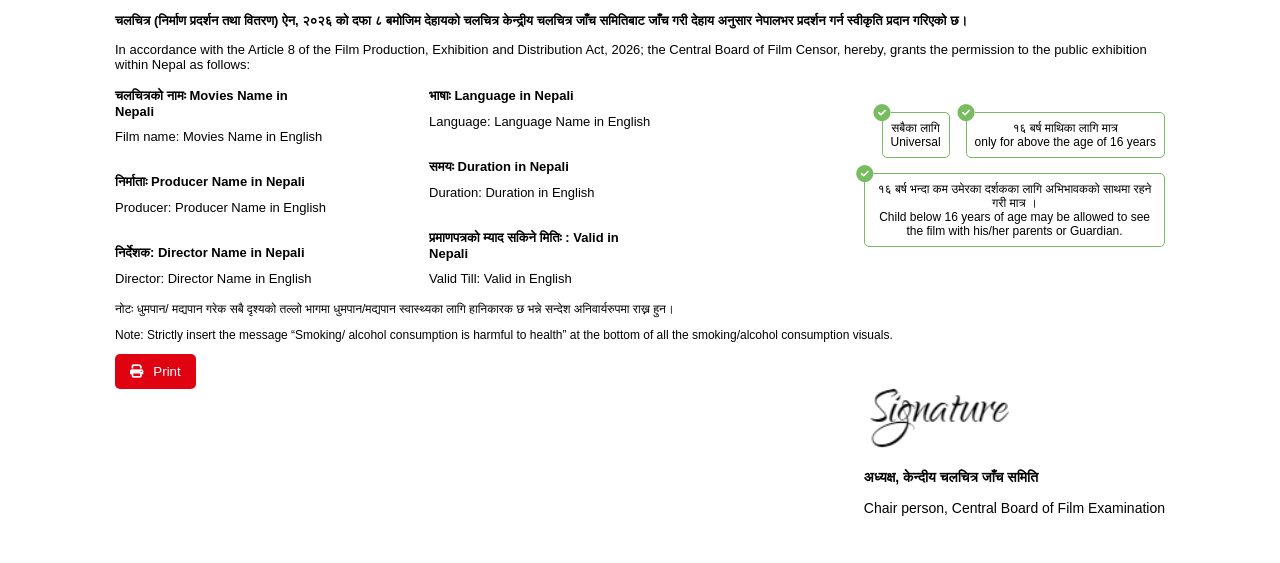
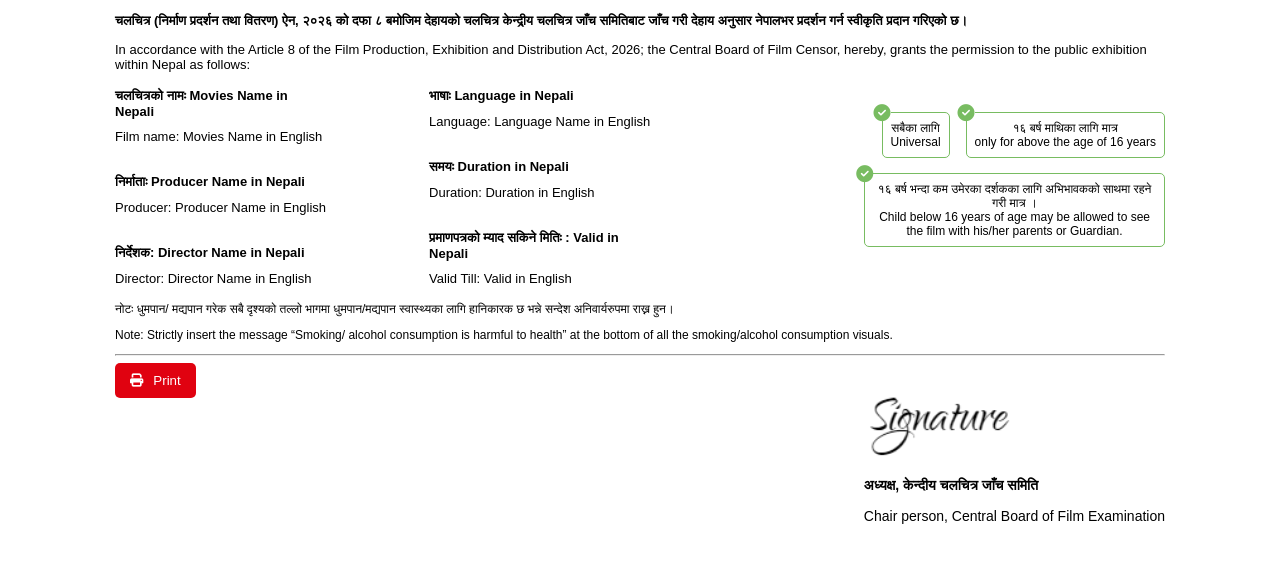
Before and after one commit to sanzeev1/cbfc, a plain HTML site: page index.html in a window 1280 px wide. Shown: the part 207-770 px from the top of the page. Drawn offline with Linux system fonts and the light colour scheme.

Commit message:
refinement

```diff
--- a/index.html
+++ b/index.html
@@ -10,7 +10,6 @@
 </head>
 
 <body>
-
         <page size="A4">
             <div class="container">
                 <div class="bg-overlay">
@@ -141,9 +140,10 @@
                         <p class="fs-12">Note: Strictly insert the message “Smoking/ alcohol consumption is harmful to health” at the bottom of all the smoking/alcohol consumption visuals.</p>
                 </section>
             </div>
-                <footer>
-                    <div>
-                        <button onClick="window.print()" class="btn-print"> <i class="fa-solid fa-print"></i>Print </button>
+            <hr>
+                <section>
+                    <div class="">
+                        <button onClick="window.print()" class="btn-print cursor-pointer"> <i class="fa-solid fa-print"></i>Print </button>
                         <!-- <input type="button" value="Print Now" onClick="window.print()"> -->
                     </div>
                     <div class="mt-2 float-right">
@@ -155,7 +155,7 @@
 
 
                     </div>
-                </footer>
+                </section>
             </div>
 
         </page>
--- a/style.css
+++ b/style.css
@@ -251,3 +251,6 @@ figure{
 .btn-print i{
     margin-right: 10px;
 }
+.cursor-pointer{
+    cursor: pointer;
+}
```
